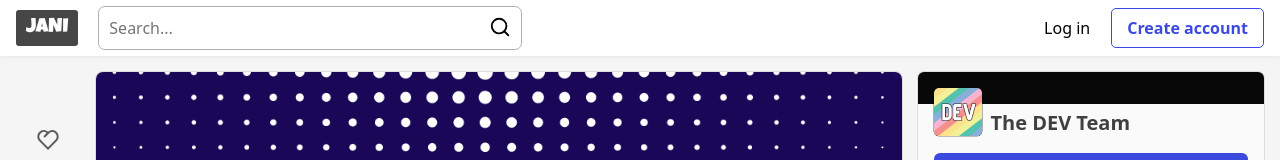
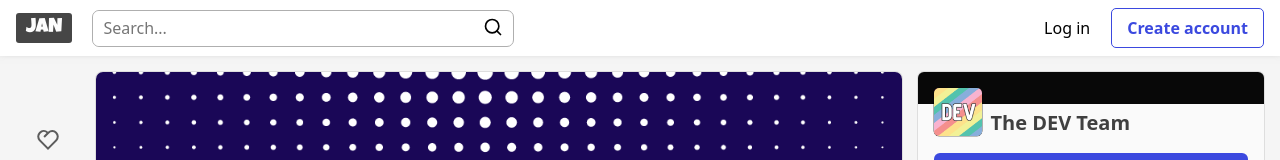
Before and after one commit to WatchJani/Dev, a React (Create React App) app: page /1 in a window 1280 px wide. Shown: the top 160 px of the page. Built offline with nearby package versions, Linux system fonts and the light colour scheme.

Commit message:
better nav

```diff
--- a/src/components/navigation/Header.jsx
+++ b/src/components/navigation/Header.jsx
@@ -7,7 +7,7 @@ const Header = () => {
             <div className={Styled.Container}>
                 <div className={Styled.Flex}>
                     <div className={Styled.Logo}>
-                        JANI
+                        JAN
                     </div>
                     <div className={Styled.Search}>
                         <input placeholder="Search..." type="search" name="" id="" />
--- a/src/components/navigation/Header.module.css
+++ b/src/components/navigation/Header.module.css
@@ -3,7 +3,7 @@
   height: max-content;
   color: rgb(253, 253, 253);
   font-family: "Luckiest Guy", cursive;
-  padding: 8px 10px;
+  padding: 5px 10px;
   border-radius: 3px;
   font-size: 20px;
   cursor: pointer;
@@ -75,7 +75,7 @@
 }
 
 input[type="search"] {
-  height: 41px;
+  height: 35px;
   padding-left: 10px;
   font-family: system-ui, -apple-system, BlinkMacSystemFont, "Segoe UI", Roboto,
     Oxygen, Ubuntu, Cantarell, "Open Sans", "Helvetica Neue", sans-serif;
@@ -87,12 +87,12 @@ input[type="search"] {
 }
 
 .SearchButton {
-  height: 41px;
+  height: 35px;
   background-color: transparent;
   border-radius: 7px;
   border: none;
-  width: 42px;
-  height: 42px;
+  width: 40px;
+  height: 35px;
 }
 
 .SearchButton:hover {
@@ -101,7 +101,7 @@ input[type="search"] {
 }
 
 .SearchButton svg {
-  font-size: 22px;
+  font-size: 20px;
 }
 
 @media (max-width: 1023px) {
```
